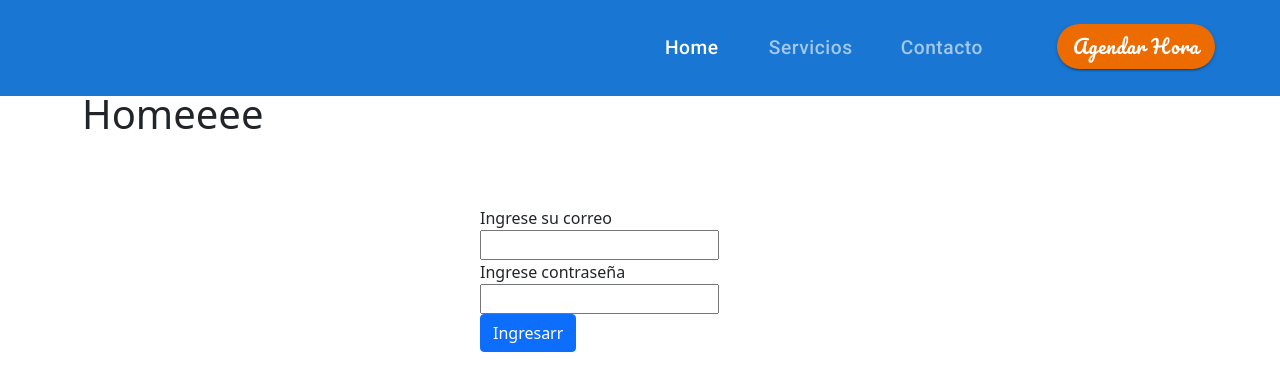
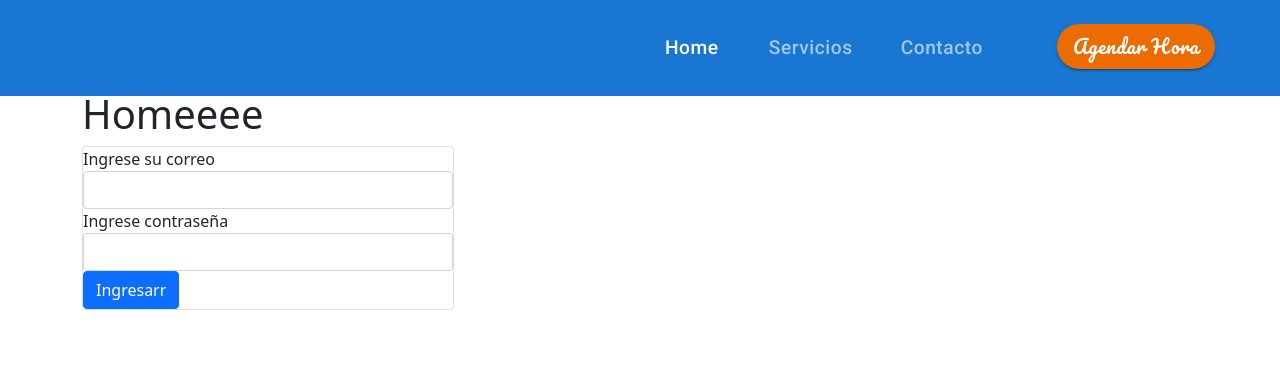
Before and after one commit to CamiloERH/proyectosoftware, a React (Create React App) app: page / in a window 1280 px wide. Shown: the top 390 px of the page. Built offline with nearby package versions, Linux system fonts and the light colour scheme.

Commit message:
Update Login.js

```diff
--- a/src/components/Login/Login.js
+++ b/src/components/Login/Login.js
@@ -22,13 +22,13 @@ const Login = () => {
 
     return(
 
-        <div className="Login">
+        <div className="card col-12 col-lg-4 login-card mt-2 hv-center">
             <form>
                 <label>Ingrese su correo</label>
-                <input value={email} onChange={(e)=> setEmail(e.target.value)} type="email"></input>
+                <input className="form-control" value={email} onChange={(e)=> setEmail(e.target.value)} type="email"></input>
 
                 <label>Ingrese contraseña</label>
-                <input value={password} type="password" onChange={(e)=> setPassword(e.target.value)}></input>
+                <input className="form-control" value={password} type="password" onChange={(e)=> setPassword(e.target.value)}></input>
 
                 <button type="submit" className="btn btn-primary" onClick={handleSubmitClick}>Ingresarr</button>
 
```
